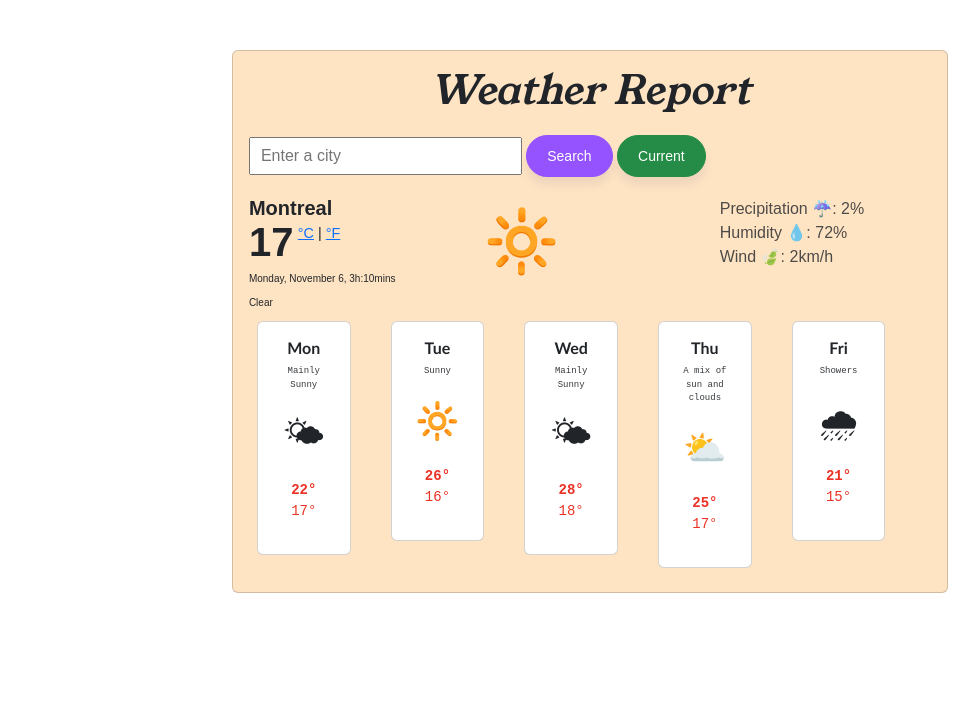
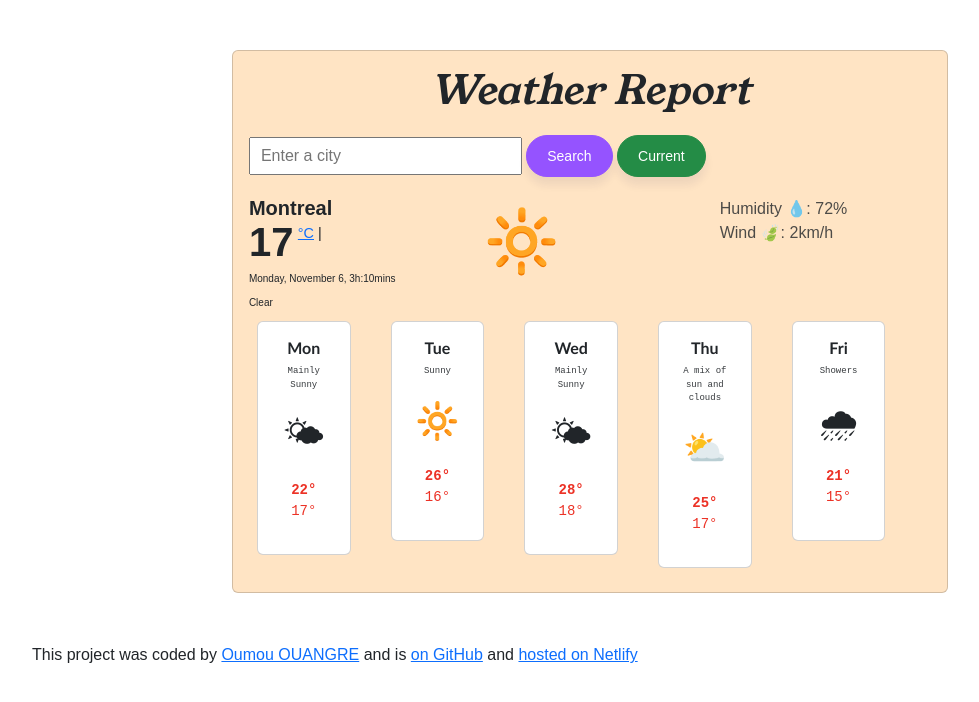
Before and after one commit to Winterfrey13/my-weather-project, a plain HTML site: page index.html in a window 1280 px wide. Shown: the whole page, without its empty margins (50-1029 px from the left). Drawn offline with nearby package versions, Linux system fonts and the light colour scheme.

Commit message:
updated footer in HTML

```diff
--- a/index.html
+++ b/index.html
@@ -42,7 +42,6 @@
               <span class="temperature" id="real-temperature"> 17</span>
               <span class="units">
                 <a href="#" id="celsius-link">°C</a> |
-                <a href="#" id="farenheit-link">°F</a>
               </span>
 
               <div>
@@ -52,7 +51,6 @@
             </div>
             <div class="col-4 emoji">🔆</div>
             <div class="col-4 data">
-              <div>Precipitation ☔: <span id="real-precip">2</span>%</div>
               <div>Humidity 💧: <span id="real-hum">72</span>%</div>
               <div>Wind 🍃: <span id="real-wind">2</span>km/h</div>
             </div>
@@ -143,6 +141,14 @@
           </div>
         </div>
       </div>
+      <footer>
+        <p>
+          This project was coded by
+          <a href="https://github.com/Winterfrey13" target="_blank">Oumou OUANGRE</a> and is
+          <a href="https://github.com/Winterfrey13/my-weather-project" target="_blank">on GitHub</a> and
+          <a href="#" target="_blank">hosted on Netlify</a>
+        </p>
+      </footer>
     </div>
     <script src="src/javascript.js"></script>
   </body>
```
